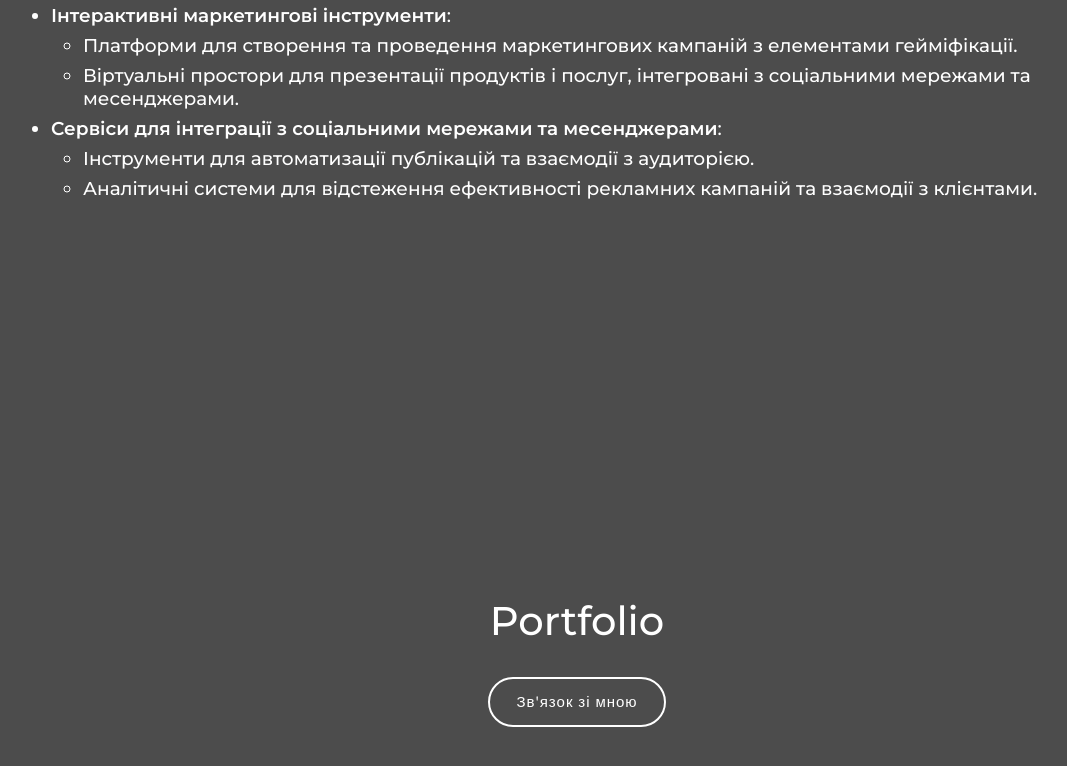
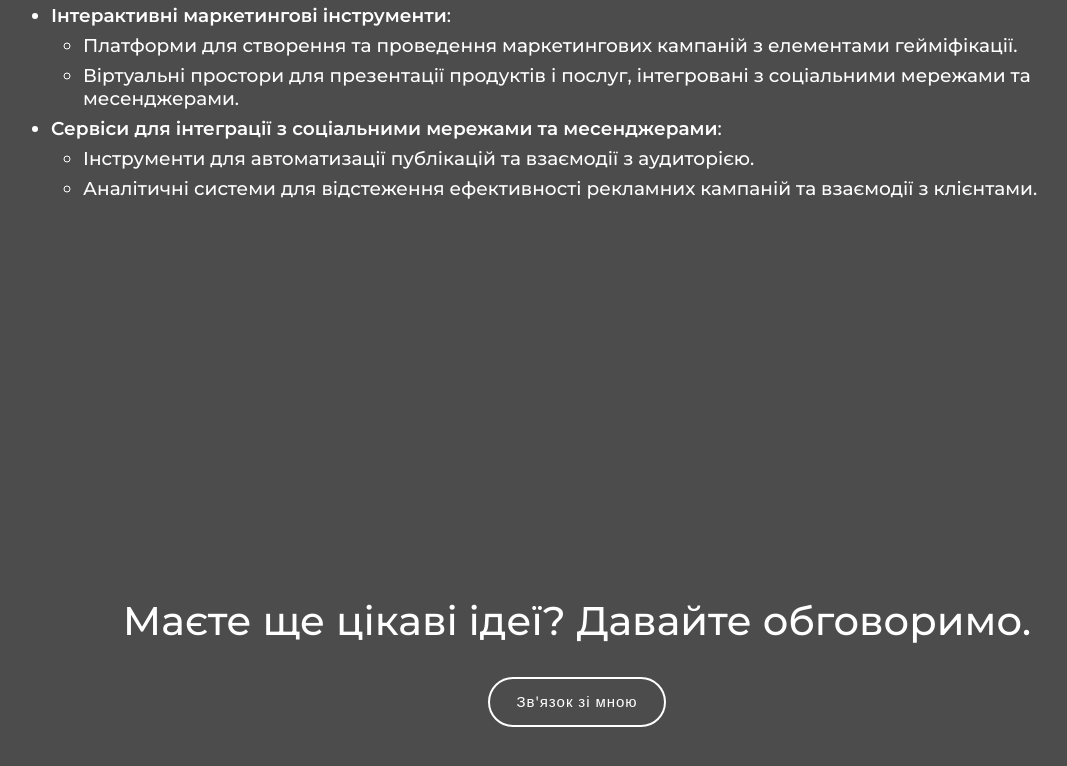
Before and after one commit to s11leo/personal-site, a plain HTML site: page index.html in a window 1280 px wide. Shown: the part 2138-2904 px from the top of the page, without its empty margins (63-1130 px from the left). Drawn offline with nearby package versions, Linux system fonts and the light colour scheme.

Commit message:
Update index.html

```diff
--- a/index.html
+++ b/index.html
@@ -154,7 +154,7 @@
                 <div class="row justify-content-center">
                     <div class="col-lg-12">
                         <div class="text-white text-center">
-                            <h1>Portfolio</h1>
+                            <h1>Маєте ще цікаві ідеї? Давайте обговоримо.</h1>
                             <div class="header_btn">
                                 <a href="https://t.me/luck_incline" class="btn btn-outline-custom btn-rounded mt-4">Зв'язок зі мною</a>
                             </div>
```
